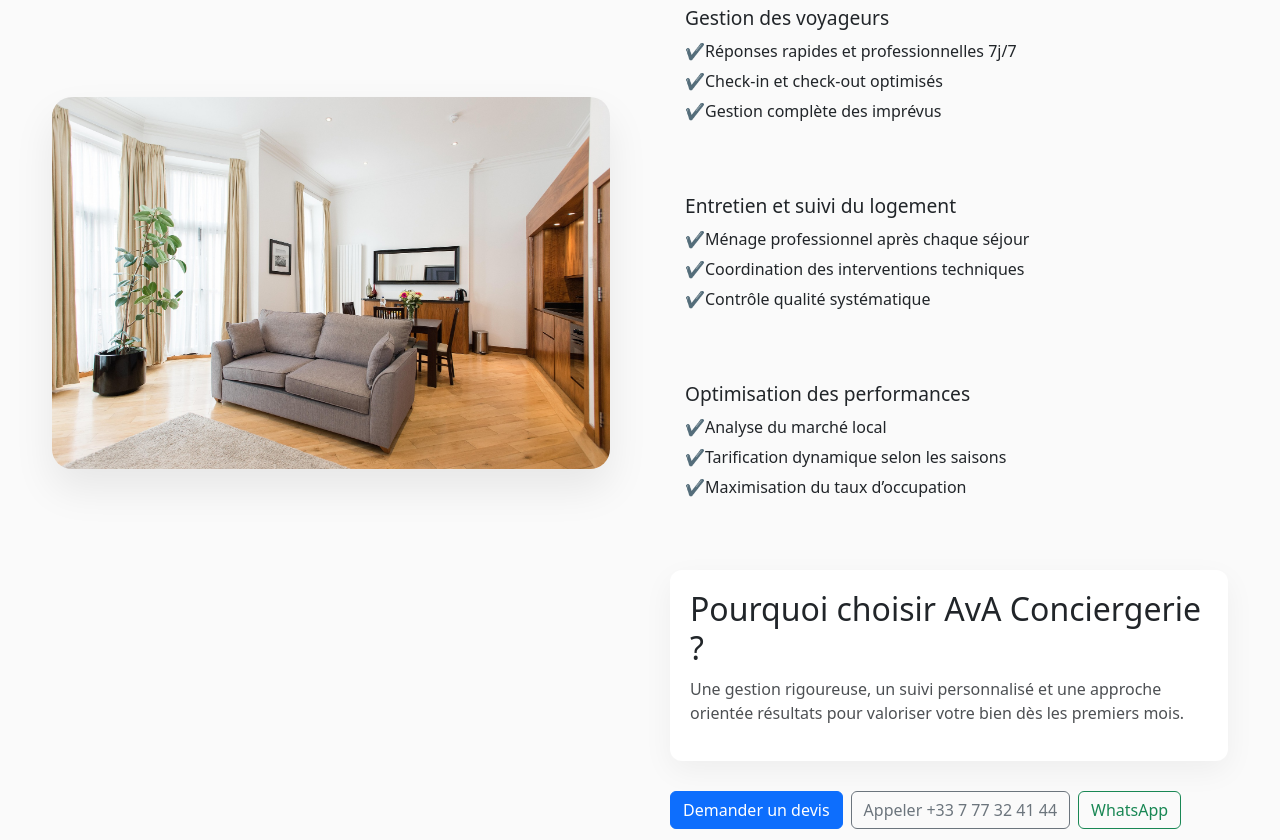
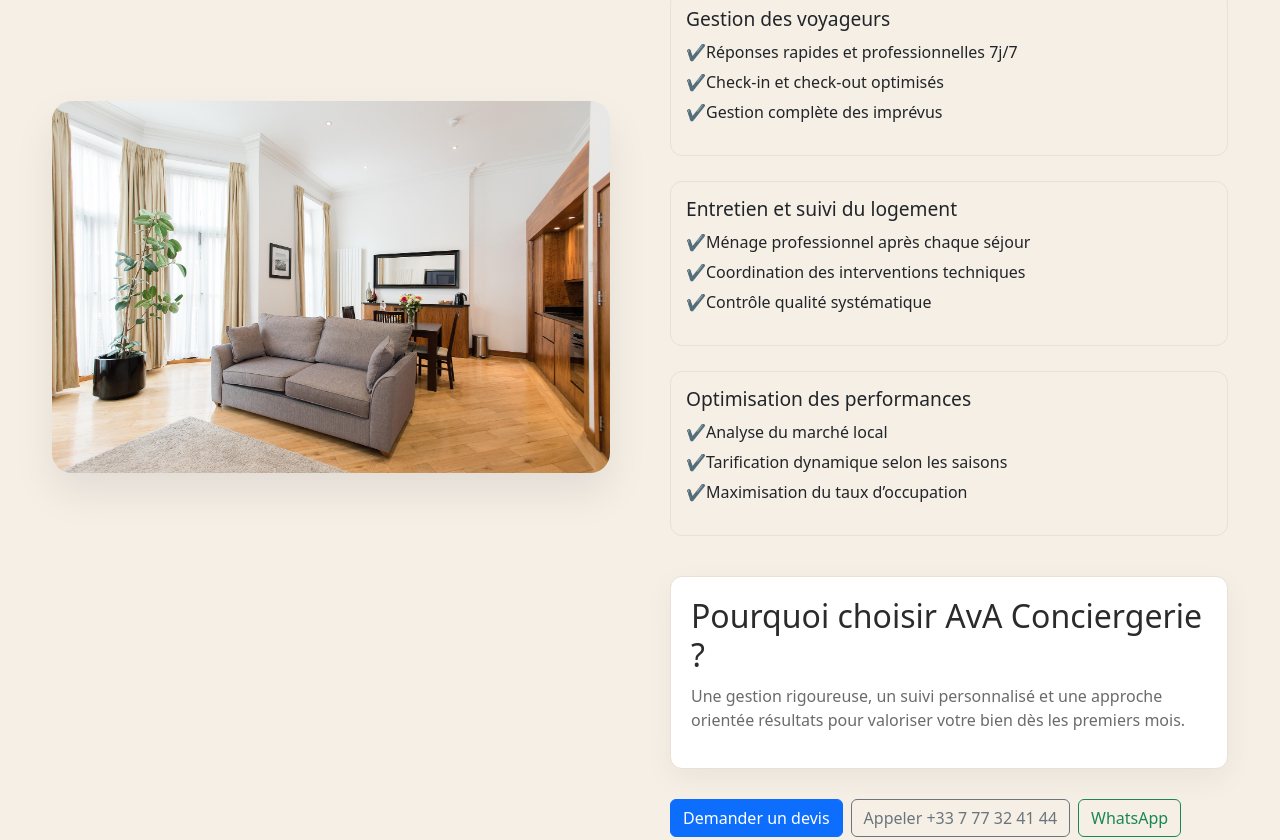
Before and after one commit to flxx-ji/AvA-Conciergerie, a SvelteKit app: page /services in a window 1280 px wide. Shown: the part 420-1260 px from the top of the page. Built offline with nearby package versions, Linux system fonts and the light colour scheme.

Commit message:
legere optimisation des pages contact,services et about (a propos)

```diff
--- a/src/app.css
+++ b/src/app.css
@@ -1,7 +1,88 @@
- @import 'bootstrap/dist/css/bootstrap.min.css';
+@import 'bootstrap/dist/css/bootstrap.min.css';
 @import 'bootstrap-icons/font/bootstrap-icons.css';
-:root { scroll-behavior: smooth; }
-.hover-raise { transition: transform .2s, box-shadow .2s; }
-.hover-raise:hover { transform: translateY(-2px); box-shadow: 0 .5rem 1rem rgba(0,0,0,.08); }
-.logos img { filter: grayscale(1); opacity:.7; transition: .2s; }
-.logos img:hover { filter:none; opacity:1; }
+
+/* 🔥 SCROLL */
+:root {
+  scroll-behavior: smooth;
+
+  /* 🎨 PALETTE PREMIUM */
+  --beige-main: #EAE0D5;
+  --beige-soft: #F5EFE6;
+  --beige-dark: #D6C3B3;
+
+  --text-dark: #2B2B2B;
+  --text-soft: #6B6B6B;
+
+  --white: #ffffff;
+
+  --accent: #0d6efd;
+}
+
+/* 🔥 BASE SITE */
+body {
+  color: var(--text-dark);
+  background: var(--white);
+}
+
+/* 🔥 TITRES */
+h1, h2, h3, h4 {
+  color: var(--text-dark);
+}
+
+/* 🔥 TEXTE SECOND */
+p {
+  color: var(--text-soft);
+}
+
+/* 🔥 HOVER GLOBAL */
+.hover-raise {
+  transition: transform .2s, box-shadow .2s;
+}
+
+.hover-raise:hover {
+  transform: translateY(-3px);
+  box-shadow: 0 10px 30px rgba(0,0,0,.08);
+}
+
+/* 🔥 LOGOS */
+.logos img {
+  filter: grayscale(1);
+  opacity: .7;
+  transition: .2s;
+}
+
+.logos img:hover {
+  filter: none;
+  opacity: 1;
+}
+
+/* 🔥 BOUTONS BOOTSTRAP OVERRIDE */
+.btn-primary {
+  background: var(--text-dark);
+  border: none;
+}
+
+.btn-primary:hover {
+  background: black;
+}
+
+/* 🔥 SECTION BEIGE */
+.section-beige {
+  background: var(--beige-soft);
+}
+
+/* 🔥 CARDS PREMIUM */
+.card,
+.bloc {
+  border: 1px solid var(--beige-main);
+}
+
+/* 🔥 INPUTS */
+input, textarea {
+  border: 1px solid var(--beige-dark);
+}
+
+input:focus, textarea:focus {
+  outline: none;
+  border-color: var(--text-dark);
+}
--- a/src/routes/services/+page.svelte
+++ b/src/routes/services/+page.svelte
@@ -52,6 +52,7 @@
         </ul>
       </div>
 
+      <!-- 🔥 WHY -->
       <div class="why">
         <h2>Pourquoi choisir AvA Conciergerie ?</h2>
         <p>
@@ -75,7 +76,7 @@
 /* 🔥 SECTION */
 .services {
   padding: 100px 20px;
-  background: #fafafa;
+  background: var(--beige-soft);
 }
 
 /* 🔥 LAYOUT */
@@ -99,18 +100,19 @@
 /* 🔥 TEXTE */
 .content h1 {
   font-size: 2.8rem;
-  font-weight:  800;
+  font-weight: 800;
   line-height: 1.2;
   margin-bottom: 15px;
+  color: var(--text-dark);
 }
 
 .content h1 span {
-  color: #0d6efd;
+  color: var(--accent);
   display: block;
 }
 
 .intro {
-  opacity: 0.7;
+  color: var(--text-soft);
   margin-bottom: 30px;
 }
 
@@ -119,6 +121,7 @@
   margin-bottom: 25px;
   padding: 15px;
   border-radius: 12px;
+  border: 1px solid var(--beige-main);
   transition: 0.3s;
 }
 
@@ -128,7 +131,7 @@
 }
 
 .bloc:hover {
-  background: rgba(0,0,0,0.03);
+  background: var(--beige-main);
 }
 
 /* 🔥 LISTE */
@@ -148,7 +151,7 @@
   content: "✔";
   position: absolute;
   left: 0;
-  color: #0d6efd;
+  color: var(--accent);
   font-size: 1rem;
   font-weight: bold;
 }
@@ -156,6 +159,25 @@
 /* 🔥 CTA */
 .cta {
   margin-top: 30px;
+}
+
+/* 🔥 WHY */
+.why {
+  margin-top: 40px;
+  padding: 20px;
+  background: var(--white);
+  border-radius: 12px;
+  border: 1px solid var(--beige-main);
+  box-shadow: 0 10px 30px rgba(0,0,0,0.05);
+}
+
+.why h2 {
+  margin-bottom: 10px;
+  color: var(--text-dark);
+}
+
+.why p {
+  color: var(--text-soft);
 }
 
 /* 📱 RESPONSIVE */
@@ -169,20 +191,4 @@
   }
 }
 
-.why {
-  margin-top: 40px;
-  padding: 20px;
-  background: white;
-  border-radius: 12px;
-  box-shadow: 0 10px 30px rgba(0,0,0,0.05);
-}
-
-.why h2 {
-  margin-bottom: 10px;
-}
-
-.why p {
-  opacity: 0.8;
-}
-
 </style>
```
Also changed, not shown: src/routes/about/+page.svelte (+20 -7 lines), src/routes/contact/+page.svelte (+30 -9 lines). Lines whose indentation alone changed are shown as unchanged.
